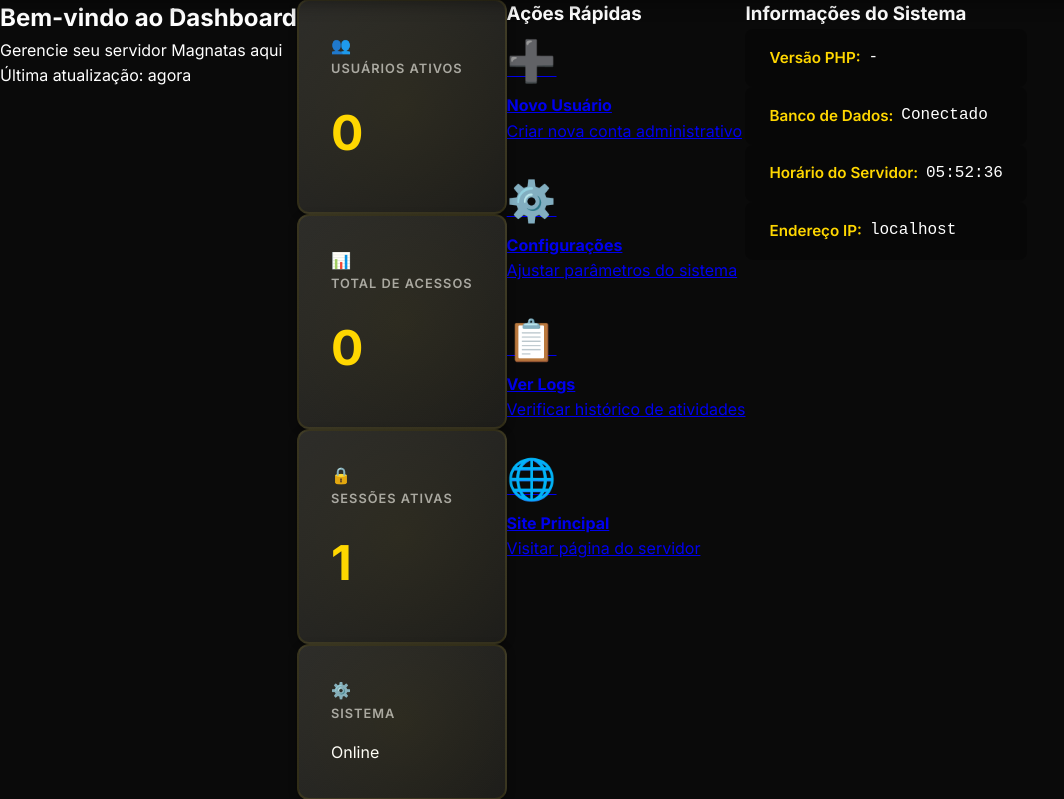
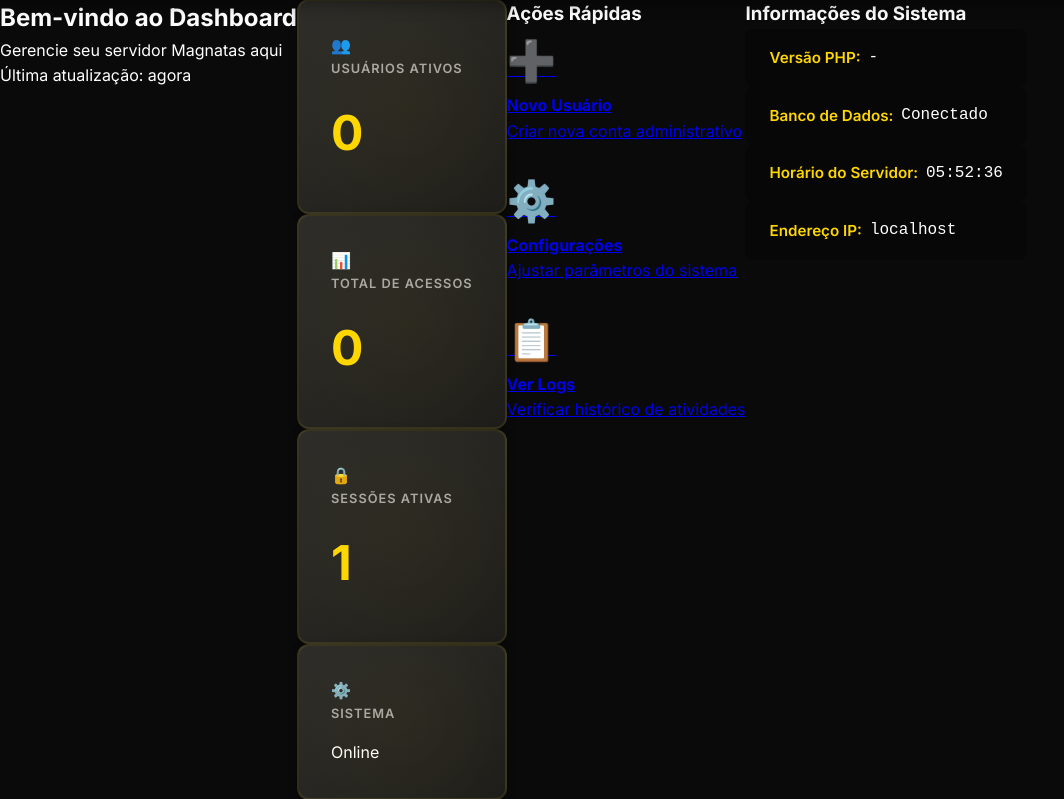
Before and after one commit to GnomoMuitoLoco/Site, a PHP site: page /dashboard/dashboard.html in a window 1280 px wide. Shown: the part 761-1560 px from the top of the page, without its empty margins (0-1064 px from the left). Run offline with PHP 8.4, Linux system fonts and the light colour scheme.

Commit message:
Arrumado botão Ver Site

```diff
--- a/dashboard/dashboard.html
+++ b/dashboard/dashboard.html
@@ -101,12 +101,6 @@
                         <h4>Ver Logs</h4>
                         <p>Verificar histórico de atividades</p>
                     </a>
-
-                    <a href="../index.html" class="action-card" target="_blank">
-                        <span class="action-icon">🌐</span>
-                        <h4>Site Principal</h4>
-                        <p>Visitar página do servidor</p>
-                    </a>
                 </div>
             </div>
 
```
Also changed, not shown: dashboard/index.php (+11 -8 lines).
